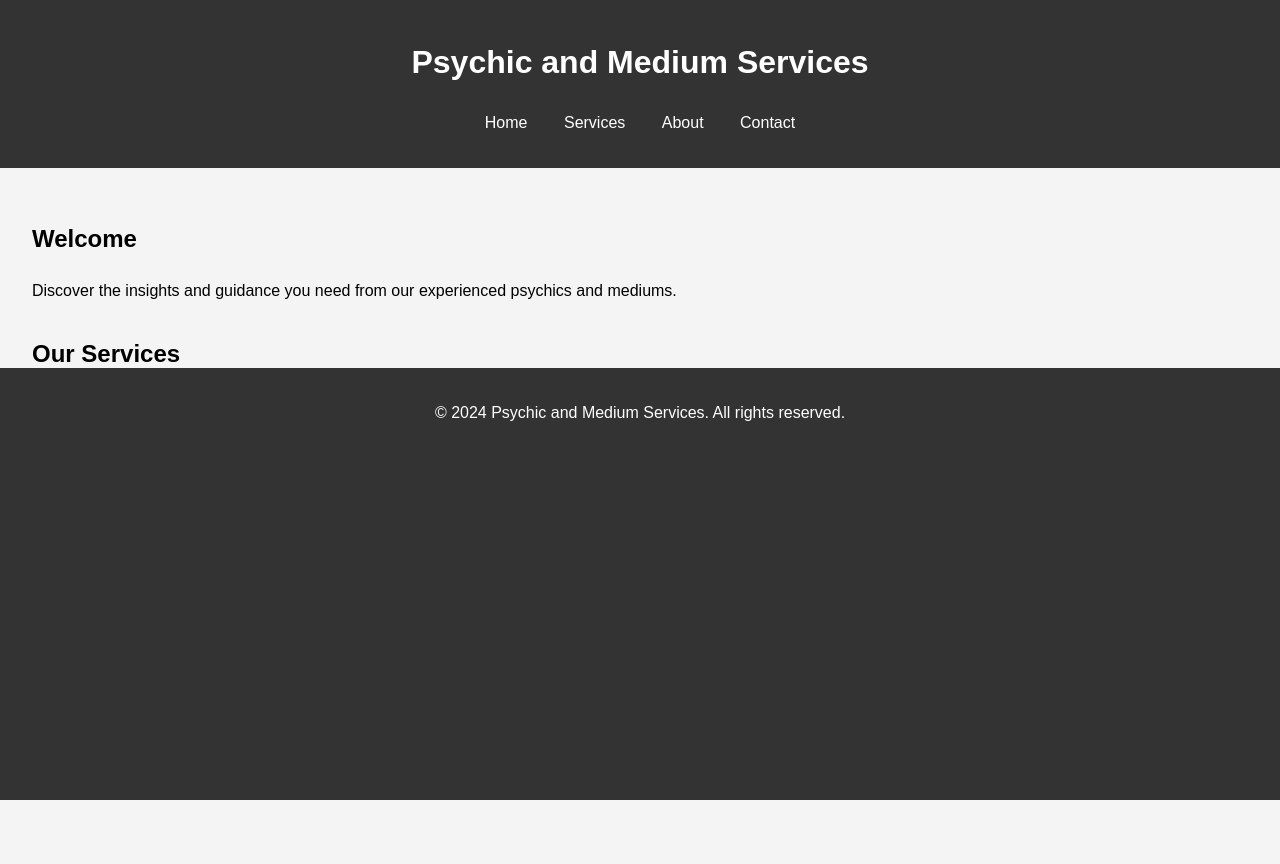
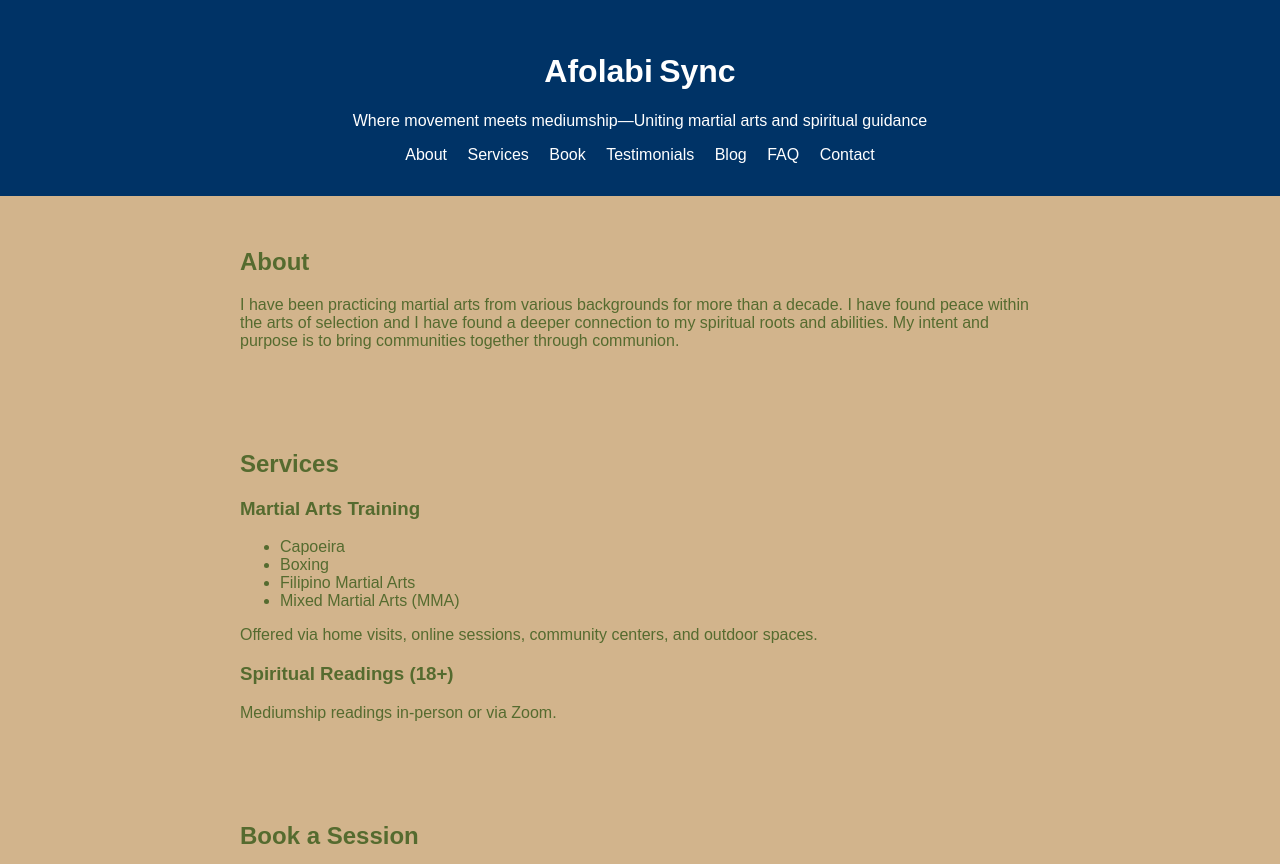
Before and after one commit to sprucel3387/psychic-medium, a plain HTML site: page index.html in a window 1280 px wide. Shown: the top 864 px of the page. Drawn offline with Linux system fonts and the light colour scheme; a script that the page names is missing.

Commit message:
Update index.html

```diff
--- a/index.html
+++ b/index.html
@@ -2,64 +2,125 @@
 <html lang="en">
 <head>
   <meta charset="UTF-8">
-    <meta name="viewport" content="width=device-width, initial-scale=1.0">
-    <title>Psychic and Medium Services</title>
-    <link rel="stylesheet" href="styles.css">
+  <meta name="viewport" content="width=device-width,initial-scale=1">
+  <title>Afolabi Sync</title>
+  <style>
+    :root {
+      --earth-olive: #556B2F;
+      --earth-tan: #D2B48C;
+      --earth-brown: #8B5E3C;
+      --water-deep: #003366;
+      --water-aqua: #00BFA6;
+      --font-sans: 'Montserrat', sans-serif;
+    }
+    body {
+      margin: 0; font-family: var(--font-sans); color: var(--earth-olive);
+      background: var(--earth-tan);
+    }
+    header { background: var(--water-deep); color: white; padding: 2rem; text-align: center; }
+    nav a { margin: 0 .5rem; color: white; text-decoration: none; }
+    section { padding: 2rem; max-width: 800px; margin: auto; }
+    .button { background: var(--water-aqua); color: white; padding: .75rem 1.5rem; border: none; border-radius: 4px; cursor: pointer; }
+    footer { background: var(--earth-brown); color: white; padding: 2rem; text-align: center; }
+    .responsive-iframe { width: 100%; height: 600px; border: none; }
+  </style>
 </head>
 <body>
   <header>
-        <h1>Psychic and Medium Services</h1>
+    <h1>Afolabi Sync</h1>
+    <p>Where movement meets mediumship—Uniting martial arts and spiritual guidance</p>
     <nav>
-            <ul>
-                <li><a href="#home">Home</a></li>
-                <li><a href="#services">Services</a></li>
-                <li><a href="#about">About</a></li>
-                <li><a href="#contact">Contact</a></li>
-            </ul>
+      <a href="#about">About</a>
+      <a href="#services">Services</a>
+      <a href="#book">Book</a>
+      <a href="#testimonials">Testimonials</a>
+      <a href="#blog">Blog</a>
+      <a href="#faq">FAQ</a>
+      <a href="#contact">Contact</a>
     </nav>
   </header>
 
-    <main>
-        <section id="home">
-            <h2>Welcome</h2>
-            <p>Discover the insights and guidance you need from our experienced psychics and mediums.</p>
+  <section id="about">
+    <h2>About</h2>
+    <p>I have been practicing martial arts from various backgrounds for more than a decade. I have found peace within the arts of selection and I have found a deeper connection to my spiritual roots and abilities. My intent and purpose is to bring communities together through communion.</p>
   </section>
 
   <section id="services">
-            <h2>Our Services</h2>
+    <h2>Services</h2>
+    <h3>Martial Arts Training</h3>
     <ul>
-                <li>Psychic Readings</li>
-                <li>Mediumship</li>
-                <li>Tarot Card Readings</li>
-                <li>Aura Readings</li>
+      <li>Capoeira</li>
+      <li>Boxing</li>
+      <li>Filipino Martial Arts</li>
+      <li>Mixed Martial Arts (MMA)</li>
     </ul>
+    <p>Offered via home visits, online sessions, community centers, and outdoor spaces.</p>
+    <h3>Spiritual Readings (18+)</h3>
+    <p>Mediumship readings in-person or via Zoom.</p>
   </section>
 
-        <section id="about">
-            <h2>About Us</h2>
-            <p>We are a group of skilled psychics and mediums with years of experience in providing spiritual guidance and insight.</p>
+  <section id="book">
+    <h2>Book a Session</h2>
+    <!-- Replace with your actual Google Calendar iframe code -->
+    <div>
+      <iframe class="responsive-iframe" src="YOUR_CALENDAR_IFRAME"></iframe>
+    </div>
+    <form action="mailto:sprucel3387@gmail.com" method="POST" enctype="text/plain">
+      <p><label>Your Name: <input type="text" name="Name" required></label></p>
+      <p><label>Email: <input type="email" name="Email" required></label></p>
+      <p><label>Service: <select name="Service"><option>Martial Arts</option><option>Spiritual Reading</option></select></label></p>
+      <p><label>Preferred Date/Time: <input type="text" name="DateTime"></label></p>
+      <p><button type="submit" class="button">Send Booking Request</button></p>
+    </form>
+    <h3>Make a Donation</h3>
+    <!-- Example PayPal SDK code; replace with your hosted_button_id or business -->
+    <div id="paypal-donate-button-container"></div>
+    <script src="https://www.paypalobjects.com/donate/sdk/donate-sdk.js" charset="UTF-8"></script>
+    <script>
+      PayPal.Donation.Button({
+        env: 'production', // or 'sandbox' for testing
+        business: 'YOUR_PAYPAL_EMAIL',
+        image: {
+          src: 'https://www.paypalobjects.com/en_US/i/btn/btn_donateCC_LG.gif',
+          alt: 'Donate with PayPal'
+        }
+      }).render('#paypal-donate-button-container');
+    </script>
+  </section>
+
+  <section id="testimonials">
+    <h2>Testimonials</h2>
+    <blockquote>"Deeply transformative sessions—both in the body and the spirit."</blockquote>
+    <blockquote>"Grounded, empowering, and fiercely healing." </blockquote>
+  </section>
+
+  <section id="blog">
+    <h2>Blog & Insights</h2>
+    <article>
+      <h3>Movement & Spirit: The Path to Wholeness</h3>
+      <p>Sample post: exploring how physical and spiritual practice unite communities.</p>
+    </article>
+  </section>
+
+  <section id="faq">
+    <h2>FAQ</h2>
+    <p><strong>Who can join martial arts sessions?</strong> All ages and skill levels. </p>
+    <p><strong>What are spiritual readings?</strong> Mediumship to guide and connect; must be 18+.</p>
+  </section>
+
+  <section id="disclaimer">
+    <h2>Disclaimer</h2>
+    <p>All spiritual readings offered through Afolabi Sync are intended for spiritual guidance and personal insight. These services are not a substitute for medical, legal, or psychological care. Readings are for individuals 18 years and older.</p>
   </section>
 
   <section id="contact">
-            <h2>Contact Us</h2>
-            <form>
-                <button type="submit">Send</button>
-                <label for="name">Name:</label>
-                <input type="text" id="name" name="name" required>
-                <br>
-                <label for="email">Email:</label>
-                <input type="email" id="email" name="email" required>
-                <br>
-                <label for="message">Message:</label>
-                <textarea id="message" name="message" required></textarea>
-            </form>
+    <h2>Contact</h2>
+    <p>Email: <a href="mailto:sprucel3387@gmail.com">sprucel3387@gmail.com</a></p>
+    <p>Instagram • Threads • TikTok: @blah_33rd</p>
   </section>
-    </main>
 
   <footer>
-        <p>&copy; 2024 Psychic and Medium Services. All rights reserved.</p>
+    <p>&copy; 2025 Afolabi Sync</p>
   </footer>
-
-    <script src="scripts.js"></script>
 </body>
 </html>
```
Lines whose indentation alone changed are shown as unchanged.
